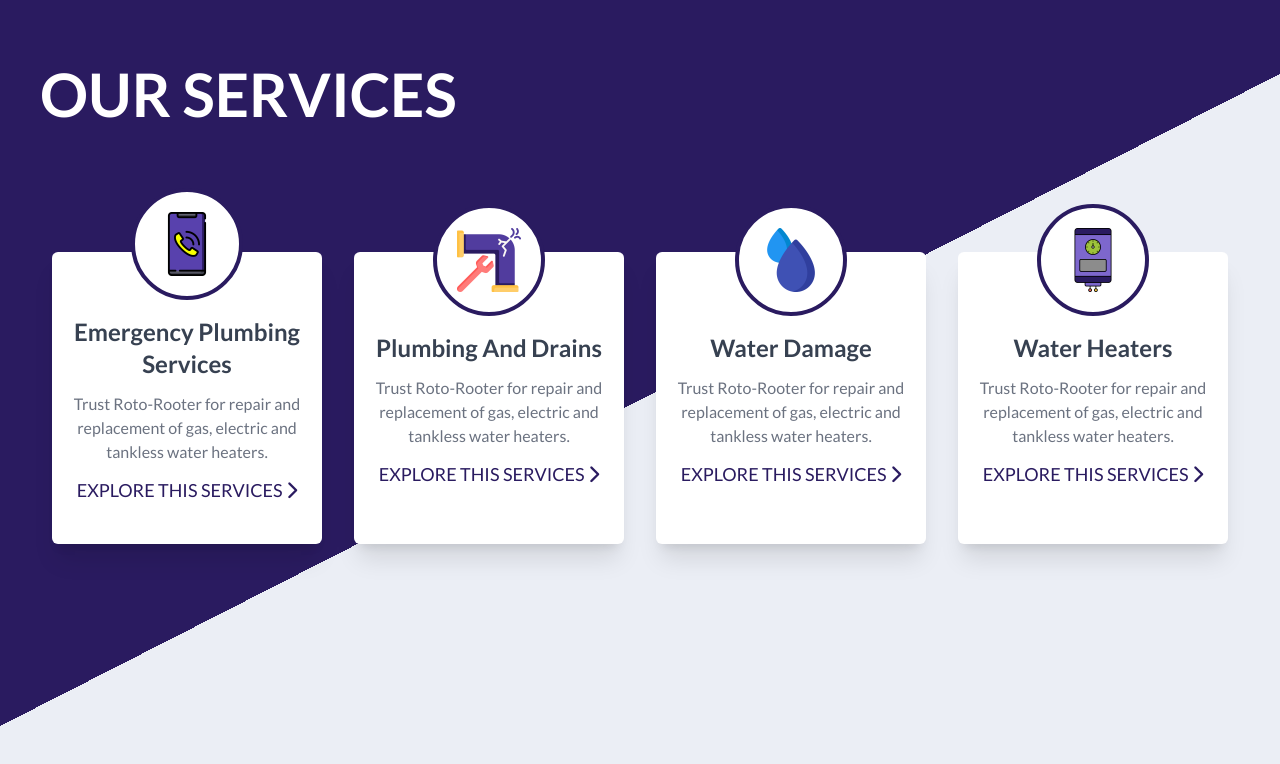
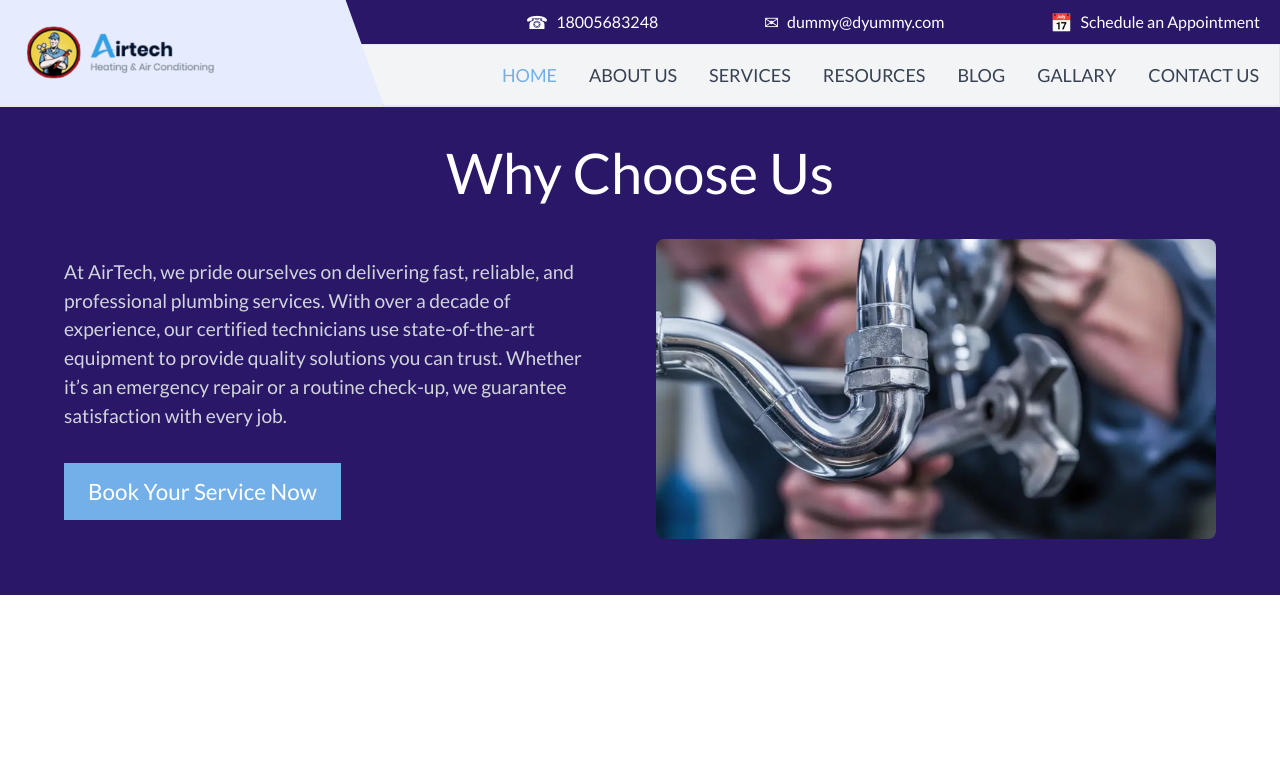
Before and after one commit to harshits1r8a/pinakdelab, a plain HTML site: page index.html in a window 1280 px wide. Drawn offline with nearby package versions, Linux system fonts and the light colour scheme.

Commit message:
add navbar, why choose us section

```diff
--- a/index.html
+++ b/index.html
@@ -11,97 +11,83 @@
     <link rel="stylesheet" href="https://cdnjs.cloudflare.com/ajax/libs/font-awesome/6.6.0/css/all.min.css"
         integrity="sha512-Kc323vGBEqzTmouAECnVceyQqyqdsSiqLQISBL29aUW4U/M7pSPA/gEUZQqv1cwx4OnYxTxve5UMg5GT6L4JJg=="
         crossorigin="anonymous" referrerpolicy="no-referrer" />
+    <link rel="stylesheet" href="https://cdnjs.cloudflare.com/ajax/libs/font-awesome/6.6.0/css/all.min.css" integrity="sha512-Kc323vGBEqzTmouAECnVceyQqyqdsSiqLQISBL29aUW4U/M7pSPA/gEUZQqv1cwx4OnYxTxve5UMg5GT6L4JJg==" crossorigin="anonymous" referrerpolicy="no-referrer" />
+    <script src="./js/index.js" defer></script>
 </head>
 
 <body>
-    <div class="diagonal-bg h-auto sm:h-screen w-screen " id="main-box">
-        <div class="max-w-screen-xl mx-auto h-auto w-full py-16 pt-18 px-10">
-            <h1 id="heading" class="text-white uppercase text-6xl font-semibold mb-16">Our Services</h1>
-            <div class="flex gap-8 flex-wrap h-hull  justify-center ">
-                <!-- rotate card -->
-                <div id="card"
-                    class="bg-white w-[270px] h-auto flex flex-col justify-center items-center rounded-md pb-10 mt-16 shadow-xl hover:shadow-2xl transition-all duration-1000 ease-in-out ">
-                    <!-- icon -->
-                    <div class="border-4 border-[#2a1b60] bg-white w-28 p-5 rounded-full -mt-16">
-                        <img src="./img/phone-call.png" alt="" class=" object-cover w-full  h-auto object-contain">
+    <header>
+        <nav class="hidden lg:flex justify-between items-center h-auto bg-gray-100 relative">
+          <div class="absolute top-0 h-full flex items-center py-2 w-[30%] bg-[#e6ebfe] pl-5 z-50"
+            style="clip-path: polygon(0 0, 90% 0, 100% 100%, 0% 100%);
+             box-shadow: 100px 0px 25px rgb(128, 128, 128);">
+            <img src="./img/logo.png" class="w-[200px]" alt="Logo">
           </div>
-                    <!-- card content -->
-                    <div class=" text-center px-5">
-                        <h3 class="capitalize font-semibold text-gray-700 text-2xl mt-4">Emergency Plumbing Services
-                        </h3>
-                        <p class="my-3 text-gray-500">Trust Roto-Rooter for repair and replacement of gas, electric and
-                            tankless water heaters.</p>
-                        <a href="#"
-                            class="uppercase text-[#2a1b60] text-lg font-medium hover:text-[#462d9f] transition-all duration-300 ease-in-out">Explore
-                            This Services <i class="fa-solid fa-chevron-right"></i></a>
+          <div class="w-full h-full">
+            <div class="flex justify-between bg-[#2A1768] text-white h-1/2 pr-5 py-2 pl-10rem">
+              <div class="w-1/3"></div>
+              <a href="tel:18005683248" class="flex items-center gap-2">
+                <span class="text-lg">&#9742;</span> 18005683248
+              </a>
+              <a href="mailto:dummy@dyummy.com" class="flex items-center gap-2">
+                <span class="text-lg">&#9993;</span> dummy@dyummy.com
+              </a>
+              <a href="#" class="flex items-center gap-2">
+                <span class="text-lg">&#128197;</span> Schedule an Appointment
+              </a>
+            </div>
+            <div class="flex justify-between h-1/2 pr-5 py-2  border">
+                <div class="w-1/3"></div>
+                <ul class="flex gap-8  text-gray-700 text-lg  " id="navMenu">
+                  <!-- Navigation menu will be injected here via JavaScript -->
+                  <li><a href="#" class="isActive block py-2  font-medium text-gray-700 hover:text-[#73afe8] uppercase">Home</a></li>
+                  <li><a href="#" class=" block py-2   font-medium text-gray-700 hover:text-[#73afe8] uppercase">About Us</a></li>
+                  <li><a href="#" class=" block py-2   font-medium text-gray-700 hover:text-[#73afe8] uppercase">Services</a></li>
+                  <li><a href="#" class=" block py-2   font-medium text-gray-700 hover:text-[#73afe8] uppercase">Resources</a></li>
+                  <li><a href="#" class=" block py-2   font-medium text-gray-700 hover:text-[#73afe8] uppercase">Blog</a></li>
+                  <li><a href="#" class=" block py-2   font-medium text-gray-700 hover:text-[#73afe8] uppercase">Gallary</a></li>
+                  <li><a href="#" class=" block py-2   font-medium text-gray-700 hover:text-[#73afe8] uppercase">Contact Us</a></li>
+                </ul>
             </div>
           </div>
+        </nav>
+        <nav class="lg:hidden">
+          <div class="z-50 relative flex justify-between px-5 py-2 bg-[#2A1768] text-white items-center">
+            <span class="text-3xl cursor-pointer" id="menuToggle">&#9776;</span>
+            <img src="./img/logoCicle.png" alt="airtech" class="w-[60px] rounded-full">
+          </div>
+          <div class="z-10 lg:hidden bg-slate-200 w-[45%] h-screen absolute left-0 top-0 pt-4rem transition-all duration-300 ease-in-out transform -translate-x-[400%]" id="mobileMenu">
+            <!-- Mobile navigation menu will be injected here via JavaScript -->
+            <ul class=" px-5 pt-[6rem] text-lg">
+                <!-- Navigation menu will be injected here via JavaScript -->
+                <li><a href="#" class="isActive block py-2  font-medium text-gray-700 hover:text-[#73afe8] uppercase">Home</a></li>
+                <li><a href="#" class=" block py-2   font-medium text-gray-700 hover:text-[#73afe8] uppercase">About Us</a></li>
+                <li><a href="#" class=" block py-2   font-medium text-gray-700 hover:text-[#73afe8] uppercase">Services</a></li>
+                <li><a href="#" class=" block py-2   font-medium text-gray-700 hover:text-[#73afe8] uppercase">Resources</a></li>
+                <li><a href="#" class=" block py-2   font-medium text-gray-700 hover:text-[#73afe8] uppercase">Blog</a></li>
+                <li><a href="#" class=" block py-2   font-medium text-gray-700 hover:text-[#73afe8] uppercase">Gallary</a></li>
+                <li><a href="#" class=" block py-2   font-medium text-gray-700 hover:text-[#73afe8] uppercase">Contact Us</a></li>
+              </ul>
+          </div>
+        </nav>
+      </header>
 
 
+      <hr>
 
-                <div id="card" class="bg-white w-[270px] h-auto flex flex-col justify-center items-center rounded-md pb-10 mt-16
-                shadow-xl hover:shadow-2xl transition-all duration-1000 ease-in-out rotating-card">
-
-                    <!-- icon -->
-                    <div class="border-4 border-[#2a1b60] bg-white w-28 p-5 rounded-full -mt-16">
-                        <img src="./img/pipe.png" alt="" class=" object-cover w-full  h-auto object-contain">
+      <section class="bg-[#2A1768] px-16 py-6">
+        <h1 class="md:text-center  text-white text-[2.5rem] md:text-[3.5rem] mb-6">Why Choose Us </h1>
+        <div id="" class="md:flex w-full  items-center gap-8 mb-8">
+            <div class="md:w-1/2 pr-8">
+                <p class="text-gray-300  md:text-[1.2rem] text-[1.1rem] ">At AirTech, we pride ourselves on delivering fast, reliable, and professional plumbing services. With over a decade of experience, our certified technicians use state-of-the-art equipment to provide quality solutions you can trust. Whether it’s an emergency repair or a routine check-up, we guarantee satisfaction with every job.</p>
+                <button class="px-6 py-3 bg-[#73afe8] text-white mt-8 text-[1.2rem] md:text-[1.4rem] hover:bg-[#509be2] transition-all duration-300 ease-in-out">Book Your Service Now</button>
             </div>
-                    <!-- card content -->
-                    <div class=" text-center px-5">
-                        <h3 class="capitalize font-semibold text-gray-700 text-2xl mt-4">Plumbing and Drains</h3>
-                        <p class="my-3 text-gray-500">Trust Roto-Rooter for repair and replacement of gas, electric
-                            and tankless water heaters.</p>
-                        <a href="#"
-                            class="uppercase text-[#2a1b60] text-lg font-medium hover:text-[#462d9f] transition-all duration-300 ease-in-out">Explore
-                            This Services <i class="fa-solid fa-chevron-right"></i></a>
-                    </div>
-
-                </div>
-
-                <div id="card" class="bg-white w-[270px] h-auto flex flex-col justify-center items-center rounded-md pb-10 mt-16 shadow-xl
-            hover:shadow-2xl transition-all duration-1000 ease-in-out rotating-card">
-
-                    <!-- icon -->
-                    <div class="border-4 border-[#2a1b60] bg-white w-28 p-5 rounded-full -mt-16">
-                        <img src="./img/water.png" alt="" class=" object-cover w-full  h-auto object-contain">
-                    </div>
-                    <!-- card content -->
-                    <div class=" text-center px-5">
-                        <h3 class="capitalize font-semibold text-gray-700 text-2xl mt-4">Water Damage</h3>
-                        <p class="my-3 text-gray-500">Trust Roto-Rooter for repair and replacement of gas, electric and
-                            tankless water heaters.</p>
-                        <a href="#"
-                            class="uppercase text-[#2a1b60] text-lg font-medium hover:text-[#462d9f] transition-all duration-300 ease-in-out">Explore
-                            This Services <i class="fa-solid fa-chevron-right"></i></a>
-                    </div>
-
-                </div>
-                <div id="card"
-                    class="bg-white w-[270px] h-auto flex flex-col justify-center items-center rounded-md pb-10 mt-16 shadow-xl hover:shadow-2xl transition-all duration-1000 ease-in-out rotating-card">
-
-
-
-                    <!-- icon -->
-                    <div class="border-4 border-[#2a1b60] bg-white w-28 p-5 rounded-full -mt-16">
-                        <img src="./img/water-heater.png" alt="" class=" object-cover w-full  h-auto object-contain">
-                    </div>
-                    <!-- card content -->
-                    <div class=" text-center px-5">
-                        <h3 class="capitalize font-semibold text-gray-700 text-2xl mt-4">Water Heaters</h3>
-                        <p class="my-3 text-gray-500">Trust Roto-Rooter for repair and replacement of gas, electric and
-                            tankless water heaters.</p>
-                        <a href="#"
-                            class="uppercase text-[#2a1b60] text-lg font-medium hover:text-[#462d9f] transition-all duration-300 ease-in-out">Explore
-                            This Services <i class="fa-solid fa-chevron-right"></i></a>
+            <div class="hidden md:block md:w-1/2">
+                <img src="./img/whychooseus.webp" alt="why choose us" class="rounded-lg min-h-[300px] object-cover">
             </div>
         </div>
-            </div>
+      </section>
 
-
-
-        </div>
-    </div>
-    </div>
 </body>
 
 </html>
--- a/js/index.js
+++ b/js/index.js
@@ -0,0 +1,19 @@
+
+let toggle = false;
+// target element
+const moboicon = document.getElementById('menuToggle')
+console.log(moboicon);
+
+const mobomenu = document.getElementById('mobileMenu')
+console.log(mobomenu);
+
+
+moboicon.addEventListener('click', (e) => {
+    if (!toggle) {
+        mobomenu.style.transform = "translateX(0)"
+        toggle = true;
+    } else {
+        mobomenu.style.transform = "translateX(-400px)"
+        toggle = false;
+    }
+})
--- a/style/style.css
+++ b/style/style.css
@@ -24,7 +24,7 @@ body {
   background: linear-gradient(153deg, #2a1b60 50%, #ebeef5 50%);
 }
 
-#card:hover {
+/* #card:hover {
   transform: rotate(360deg);
 }
 
@@ -33,9 +33,9 @@ body {
   position: relative;
   box-shadow: none;
   background: none;
-}
+} */
 
-.rotating-card .card-side {
+/* .rotating-card .card-side {
   transition: all 0.8s ease;
   backface-visibility: hidden;
   position: absolute;
@@ -43,9 +43,9 @@ body {
   left: 0;
   width: 100%;
   height: 100%;
-}
+} */
 
-.rotating-card .card-side.back {
+/* .rotating-card .card-side.back {
   transform: rotateY(-180deg);
 }
 
@@ -55,4 +55,8 @@ body {
 
 .rotating-card:hover .card-side.back {
   transform: rotateY(0deg);
+} */
+
+.isActive{
+  color : #73afe8 !important;
 }
```
Also changed, not shown: Service.html (added, +97 -0 lines), img/logo.png (added), img/logoCicle.png (added), img/whychooseus.webp (added). Lines whose indentation alone changed are shown as unchanged.
